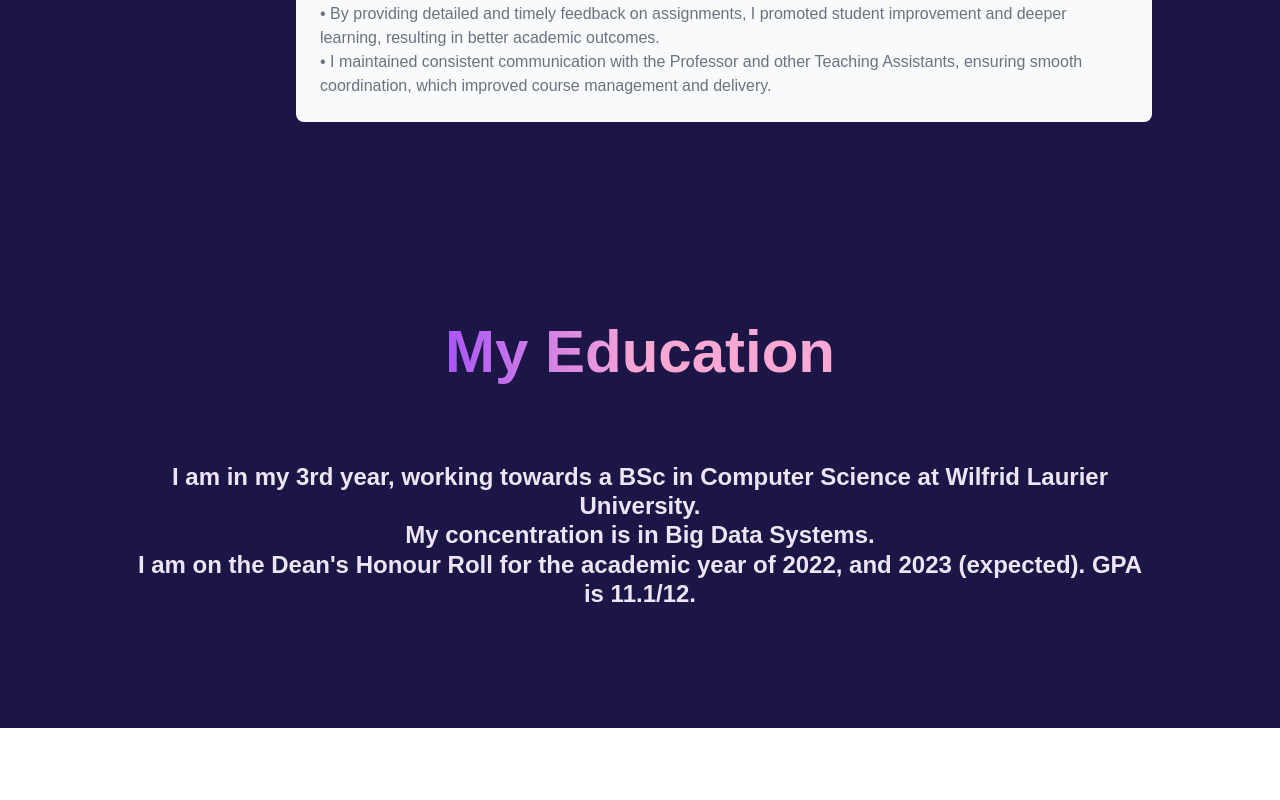
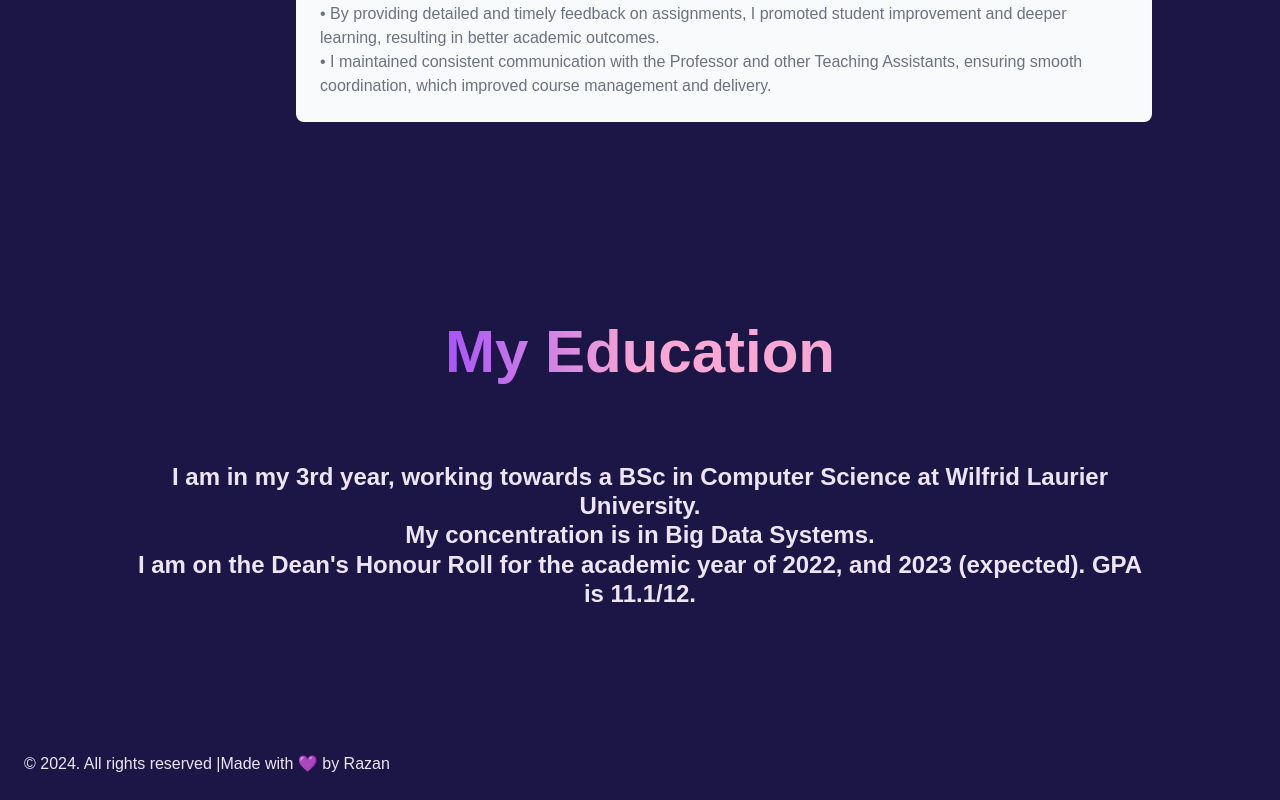
Before and after one commit to rzlm/razan.github.io, a React (Create React App) app: page / in a window 1280 px wide. Shown: the part 2248-3048 px from the top of the page. Before the commit the page ends 2976 px from the top, so only its background shows below. Built offline with nearby package versions, Linux system fonts and the light colour scheme.

Commit message:
added footer

```diff
--- a/src/App.js
+++ b/src/App.js
@@ -1,5 +1,5 @@
 import React from 'react'
-import { Navbar, Hero, Experience, Projects, Education } from './Components'
+import { Navbar, Hero, Experience, Projects, Education, Footer } from './Components'
 const App = () => {
   return (
     <div className='bg-bg-purple'>
@@ -9,6 +9,7 @@
         <Projects/>
         <Experience/>
         <Education/>
+        <Footer/>
       </div>
     </div>
   )
--- /dev/null
+++ b/src/Components/Footer.jsx
@@ -0,0 +1,14 @@
+import React from 'react'
+
+const Footer = () => {
+  return (
+    <div className='flex p-6 font-figtree  bg-bg-purple items-center text-center'>
+        <ul className='flex flex-row text-txt-light items-center '>
+            <li> &copy; 2024. All rights reserved | </li>
+            <li>  Made with 💜 by Razan </li>
+        </ul>
+    </div>
+  )
+}
+
+export default Footer
--- a/src/Components/index.js
+++ b/src/Components/index.js
@@ -3,6 +3,7 @@
 import Experience from "./Experience";
 import Projects from "./Projects";
 import Education from "./Education";
+import Footer from "./Footer";
 
 export {
     Hero,
@@ -10,4 +11,5 @@
     Projects,
     Experience,
     Education,
+    Footer,
 }
```
